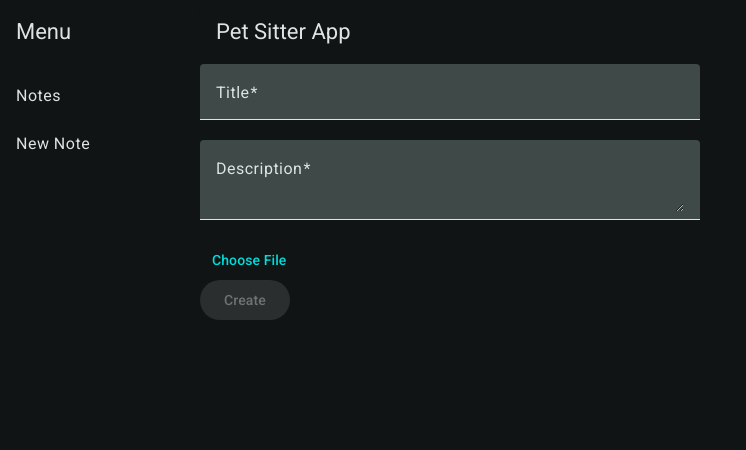
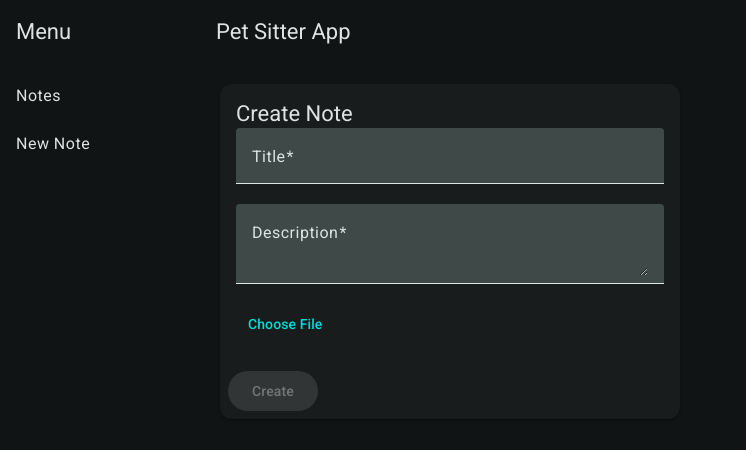
Before and after one commit to jdsanchez93/pet-sitter, an Angular app in the folder pet-sitter-client/: page /new-note in a window 1280 px wide. Shown: the top 450 px of the page, without its empty margins (0-746 px from the left). Built offline with nearby package versions, Linux system fonts and the light colour scheme.

Commit message:
use card for add note component

```diff
--- a/pet-sitter-client/src/app/note/add-note/add-note.component.html
+++ b/pet-sitter-client/src/app/note/add-note/add-note.component.html
@@ -1,4 +1,11 @@
 <form class="example-form" [formGroup]="noteForm" (ngSubmit)="onSubmit()">
+
+    <mat-card class="form-card">
+        <mat-card-header>
+            <mat-card-title>Create Note</mat-card-title>
+        </mat-card-header>
+
+        <mat-card-content>
             <mat-form-field class="example-full-width">
                 <mat-label>Title</mat-label>
                 <input matInput formControlName="title">
@@ -11,6 +18,10 @@
 
             <app-image-upload class="example-full-width"></app-image-upload>
 
+        </mat-card-content>
+        <mat-card-actions>
             <button mat-raised-button color="primary" type="submit" [disabled]="!noteForm.valid">Create</button>
+        </mat-card-actions>
 
+    </mat-card>
 </form>
--- a/pet-sitter-client/src/app/note/add-note/add-note.component.scss
+++ b/pet-sitter-client/src/app/note/add-note/add-note.component.scss
@@ -7,3 +7,7 @@
 .example-full-width {
     width: 100%;
 }
+
+.form-card {
+    margin: 20px 20px;
+}
```
Also changed, not shown: pet-sitter-client/src/app/note/add-note/add-note.component.ts (+6 -5 lines). Lines whose indentation alone changed are shown as unchanged.
